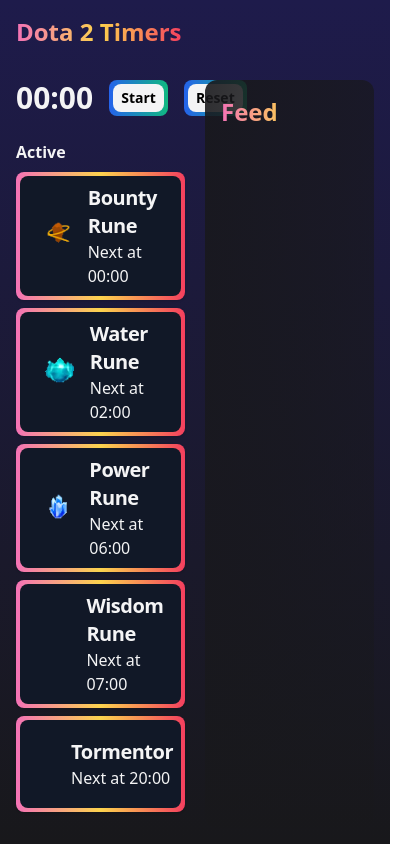
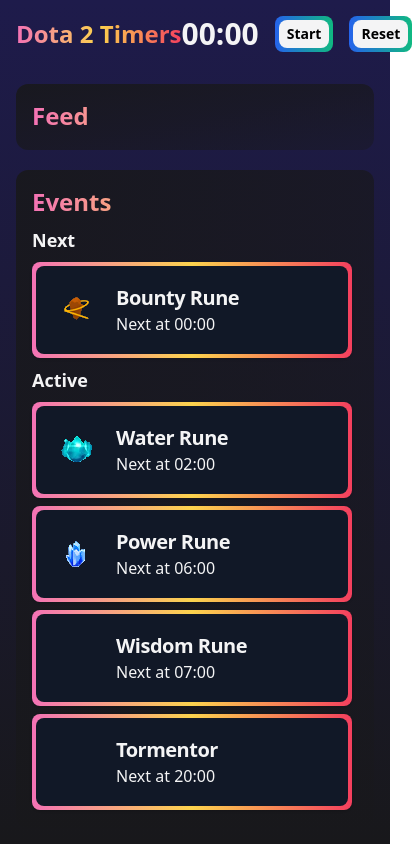
Before and after one commit to frisbee09/dota2-timings, a React (Create React App) app: page / in a window 390 px wide. Shown: the whole page, 412 px wide, since content can reach past the window. Built offline with nearby package versions, Linux system fonts and the light colour scheme.

Commit message:
Starting responsive work

```diff
--- a/src/components/Dashboard/Dashboard.tsx
+++ b/src/components/Dashboard/Dashboard.tsx
@@ -1,7 +1,7 @@
 import * as React from "react";
 import HeaderBar from "./Header";
 import Feed from "./components/Feed/Feed";
-import Actions from "./components/Feed/ActiveEvents";
+import Events from "./components/Feed/ActiveEvents";
 import GameClock from "./components/GameClock/GameClock";
 
 interface IDashboardProps {}
@@ -9,13 +9,12 @@
 const Dashboard: React.FunctionComponent<IDashboardProps> = (props) => {
   return (
     <div className="flex flex-col min-h-screen">
-      <HeaderBar />
-      <div className="max-w-screen-xl w-full mx-auto grid grid-cols-2 flex-1 gap-5 p-4">
-        <div>
-          <GameClock />
-          <Actions />
-        </div>
+      <HeaderBar>
+        <GameClock className="sm:hiddena justify-end" />
+      </HeaderBar>
+      <div className="max-w-screen-xl w-full mx-auto grid flex-1 gap-5 p-4 sm:grid-cols-2 sm:grid-rows-2">
         <Feed />
+        <Events />
       </div>
     </div>
   );
--- a/src/components/Dashboard/Header.tsx
+++ b/src/components/Dashboard/Header.tsx
@@ -1,11 +1,13 @@
 import * as React from "react";
 import { mainGradient } from "../../styling/gradients";
 
-interface IHeaderProps {}
+interface IHeaderProps {
+  children?: React.ReactNode;
+}
 
 export const Header: React.FC<{
+  className?: string;
   children?: React.ReactNode;
-  className?: string;
 }> = ({ children, className }) => (
   <h1
     className={`text-2xl font-bold whitespace-nowrap text-transparent ${mainGradient} bg-clip-text ${className}`}
@@ -14,12 +16,13 @@
   </h1>
 );
 
-const HeaderBar: React.FunctionComponent<IHeaderProps> = (props) => {
+const HeaderBar: React.FunctionComponent<IHeaderProps> = ({ children }) => {
   return (
     <>
       <div className="bg-transparent">
-        <div className="max-w-screen-xl flex flex-wrap items-center justify-between mx-auto p-4">
+        <div className="max-w-screen-xl flex flex-nowrap items-center justify-between mx-auto p-4">
           <Header>Dota 2 Timers</Header>
+          {children}
         </div>
       </div>
     </>
--- a/src/components/Dashboard/components/Feed/ActiveEvents.tsx
+++ b/src/components/Dashboard/components/Feed/ActiveEvents.tsx
@@ -4,8 +4,10 @@
 import { GameTimer } from "../../../../state/Game/GameTimer";
 import { useAppSelector } from "../../../../state/hooks";
 import { getActiveEvents } from "../../../../state/Game/gameSlice";
+import { Header } from "../../Header";
+import { confirmGradient, gradientText } from "../../../../styling/gradients";
 
-interface IActiveEventsProps {}
+interface IEventsProps {}
 
 const getNextEventAtString = (time: number) => {
   return new GameTimer(time).toString();
@@ -23,11 +25,14 @@
   text: `Disabled.`,
 });
 
-const ActiveEvents: React.FunctionComponent<IActiveEventsProps> = (props) => {
+const Events: React.FunctionComponent<IEventsProps> = (props) => {
   const activeEvents = useAppSelector(getActiveEvents);
+  const activeEventsList = Object.values(activeEvents).sort(
+    (a, b) => a.time - b.time
+  );
 
-  const ActiveNode = Object.values(activeEvents)
-    .sort((a, b) => a.time - b.time)
+  const ActiveNode = activeEventsList
+    .slice(1)
     .map(mapActiveEventToProps)
     .map((p) => <Event {...p} />);
 
@@ -36,12 +41,15 @@
     .map(mapActiveEventToProps)
     .map((p) => <Event {...p} />);
 
+  const NextEvent = activeEventsList[0];
+
   return (
-    <div className="flex flex-col gap-2">
-      {ActiveNode.length ? (
+    <div className="rounded-xl p-4 w-full flex flex-col gap-2 bg-gradient-to-br from-zinc-900/90 via-zinc-900/40 via-zinc-900/70 to-zinc-900/40">
+      <Header>Events</Header>
+      {NextEvent ? (
         <>
-          <h1 className="text-l font-semibold">Active</h1>
-          {ActiveNode}
+          <h1 className={`text-lg font-semibold`}>Next</h1>
+          <Event {...mapActiveEventToProps(NextEvent)} />
         </>
       ) : undefined}
       {InactiveNode.length ? (
@@ -50,8 +58,14 @@
           {InactiveNode}
         </>
       ) : undefined}
+      {ActiveNode.length ? (
+        <>
+          <h1 className="text-lg font-semibold">Active</h1>
+          {ActiveNode}
+        </>
+      ) : undefined}
     </div>
   );
 };
 
-export default ActiveEvents;
+export default Events;
--- a/src/components/Dashboard/components/GameClock/GameClock.tsx
+++ b/src/components/Dashboard/components/GameClock/GameClock.tsx
@@ -9,9 +9,11 @@
 } from "../../../../state/Game/gameSlice";
 import { Button } from "../../../Button/Button";
 
-interface IGameClockProps {}
+interface IGameClockProps {
+  className?: string;
+}
 
-const GameClock: React.FunctionComponent<IGameClockProps> = (props) => {
+const GameClock: React.FunctionComponent<IGameClockProps> = ({ className }) => {
   const dispatch = useAppDispatch();
   const gameTime = useAppSelector(getGameTime);
   const runningClock = useAppSelector((state) => state.game.isRunning);
@@ -26,7 +28,7 @@
   }, [runningClock]);
 
   return (
-    <div className="flex justify-stretch w-full gap-4 mb-6">
+    <div className={`flex gap-4 ${className}`}>
       <h1 className="text-3xl font-bold">{gameTime?.toString() || "00:00"}</h1>
       {runningClock ? (
         <Button onClick={() => dispatch(pause())}>Pause</Button>
--- a/src/styling/gradients.ts
+++ b/src/styling/gradients.ts
@@ -1,4 +1,7 @@
 export const mainGradient =
   "bg-gradient-to-r from-pink-400 via-amber-300 to-rose-500";
 
+export const gradientText = (gradient: string = mainGradient) =>
+  `text-transparent ${gradient} bg-clip-text`;
+
 export const confirmGradient = "bg-gradient-to-r from-blue-600 to-emerald-500";
```
